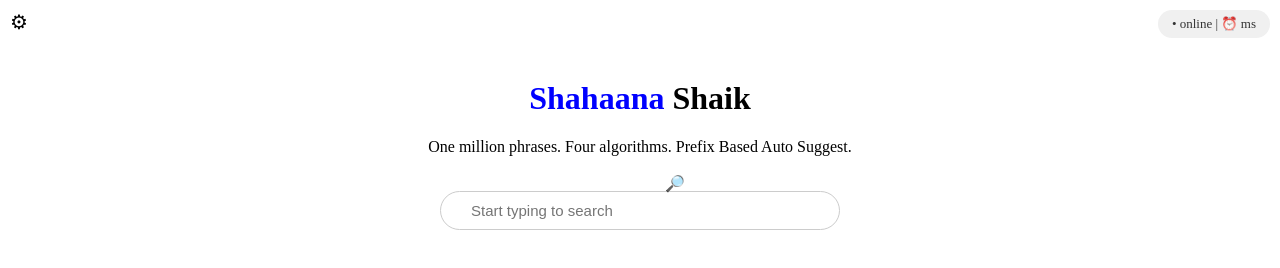
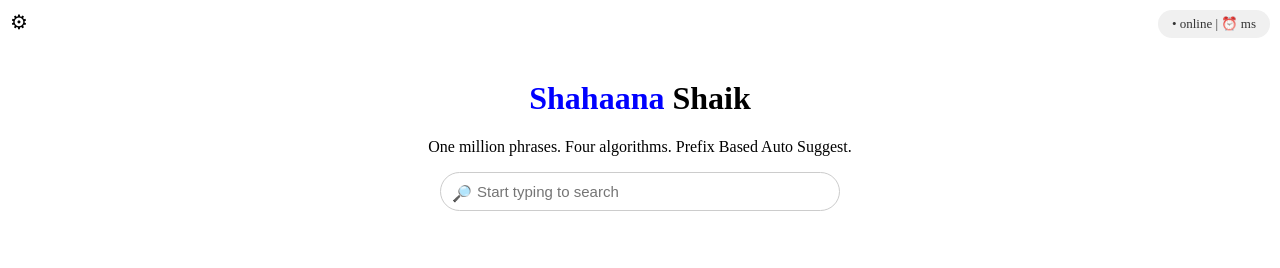
Before and after one commit to shahaana-gh/autosuggest, a website: page frontend/pages/autosuggest.html in a window 1280 px wide. Drawn offline with Linux system fonts and the light colour scheme.

Commit message:
fix autosuggest

```diff
--- a/frontend/css/autosuggest.css
+++ b/frontend/css/autosuggest.css
@@ -1,38 +1,3 @@
-/*.gear{
-    position: fixed;
-    top : 10px;
-    left : 10px;
-}
-.pill{
-    position: fixed;
-    top : 10px;
-    right: 10px;
-}
-.main-content{
-    text-align: center;
-}
-.highlight{
-    color: blue;
-}
-.lens{
-    position: relative;
-    left: 35px;
-
-    //top: 20px; or bottom:20px; or right : 20px; or left : 20px;
-
-}.lens{
-    position: relative;
-    left: 35px;
-    top: 2px;
-}
-
-#search-bar{
-    border-radius: 20px;
-    padding-left: 30px;
-    padding-right: 10px;
-    padding-top: 10px;
-    padding-bottom: 10px;
-}*/
 .gear{
     position: fixed;
     top : 10px;
@@ -40,6 +5,7 @@
     font-size: 20px;
     cursor: pointer;
 }
+
 .pill{
     position: fixed;
     top : 10px;
@@ -50,17 +16,14 @@
     font-size: 13px;
     color: #333;
 }
+
 .main-content{
     text-align: center;
     margin-top: 80px;
 }
+
 .highlight{
     color: blue;
-}
-.lens{
-    position: relative;
-    left: 35px;
-    top: 2px;
 }
 
 .search-box{
@@ -69,12 +32,20 @@
     width: 400px;
 }
 
+.lens{
+    position: absolute;
+    left: 12px;
+    top: 12px;
+    font-size: 16px;
+    pointer-events: none;
+}
+
 #search-bar{
     width: 100%;
     box-sizing: border-box;
     border-radius: 20px;
     border: 1px solid #ccc;
-    padding-left: 30px;
+    padding-left: 36px;
     padding-right: 10px;
     padding-top: 10px;
     padding-bottom: 10px;
--- a/frontend/pages/autosuggest.html
+++ b/frontend/pages/autosuggest.html
@@ -27,9 +27,9 @@
                 id="search-bar"
                 type="text"
                 placeholder="Start typing to search">
+
+            <div id="search-suggestions"></div>
         </div>
-
-        <div id="search-suggestions"></div>
     </div>
 
     <script src="../js/autosuggest.js"></script>
```
